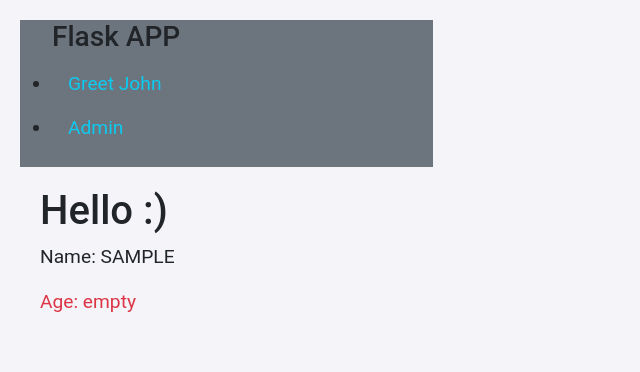
After one commit to cirin0/flask-app-lab-hrytsiv, a Flask app: a page that uses app/users/templates/users/hi.html in a window 1280 px wide. The commit adds this page. Shown: the top 372 px of the page, without its empty margins (0-640 px from the left). Run offline with Flask 3, Linux system fonts and the light colour scheme.

Commit message:
add blueprints fot user

```diff
--- a/app/__init__.py
+++ b/app/__init__.py
@@ -5,4 +5,6 @@ app.config.from_pyfile('../config.py')
 
 from . import views  # noqa: E402, F401
 from app.posts import post_bp  # noqa: E402, F401
+from .users import user_bp  # noqa: E402, F401
 app.register_blueprint(post_bp)
+app.register_blueprint(user_bp)
--- a/app/static/css/styles.css
+++ b/app/static/css/styles.css
@@ -1,6 +1,17 @@
 body {
+    padding: 20px;
     font-family: "Roboto", sans-serif;
     background-color: #f4f4f9;
+}
+
+/* *********************************** */
+
+
+/* *********************************** */
+
+
+main {
+    padding: 20px;
 }
 
 
--- /dev/null
+++ b/app/users/__init__.py
@@ -0,0 +1,6 @@
+from flask import Blueprint
+
+user_bp = Blueprint('users', __name__, url_prefix='/user',
+                    template_folder='templates')
+
+from . import views   # noqa: E402, F401
--- /dev/null
+++ b/app/users/templates/users/hi.html
@@ -0,0 +1,32 @@
+{% extends "base.html" %}
+
+{% block title %}Greeting Page{% endblock %}
+
+{% block header %}
+<div class="col-md-4 center">
+    <nav class="nav flex-column navbar-light bg-secondary">
+        <ul>
+            <p class="h3">Flask APP</p>
+            <li>
+                <a class="nav-link text-info" href="{{ url_for('users.greeting', name='John', age=30) }}">Greet John</a>
+            </li>
+            <li>
+                <a class="nav-link text-info" href="{{ url_for('users.admin') }}">Admin</a>
+            </li>
+        </ul>
+    </nav>
+</div>
+{% endblock %}
+
+{% block content %}
+
+<h1>Hello :)</h1>
+<p>Name: {{ name }}</p>
+
+
+{% if age %}
+<p class="text-success">Age: {{ age }}</p>
+{% else %}
+<p class="text-danger">Age: empty</p>
+{% endif %}
+{% endblock %}
--- /dev/null
+++ b/app/users/views.py
@@ -0,0 +1,16 @@
+from flask import render_template, request, redirect, url_for
+from . import user_bp
+
+
+@user_bp.route('/hi/<string:name>')
+def greeting(name):
+    name = name.upper()
+    age = request.args.get('age', 0, int)
+    return render_template('users/hi.html', name=name, age=age)
+
+
+@user_bp.route('/admin')
+def admin():
+    to_url = url_for("users.greeting", name='administrator', external=True)
+    print(to_url)
+    return redirect(to_url)
```
Also changed, not shown: app/templates/hi.html (deleted, +0 -14 lines), app/views.py (+0 -14 lines), 1 other file.
